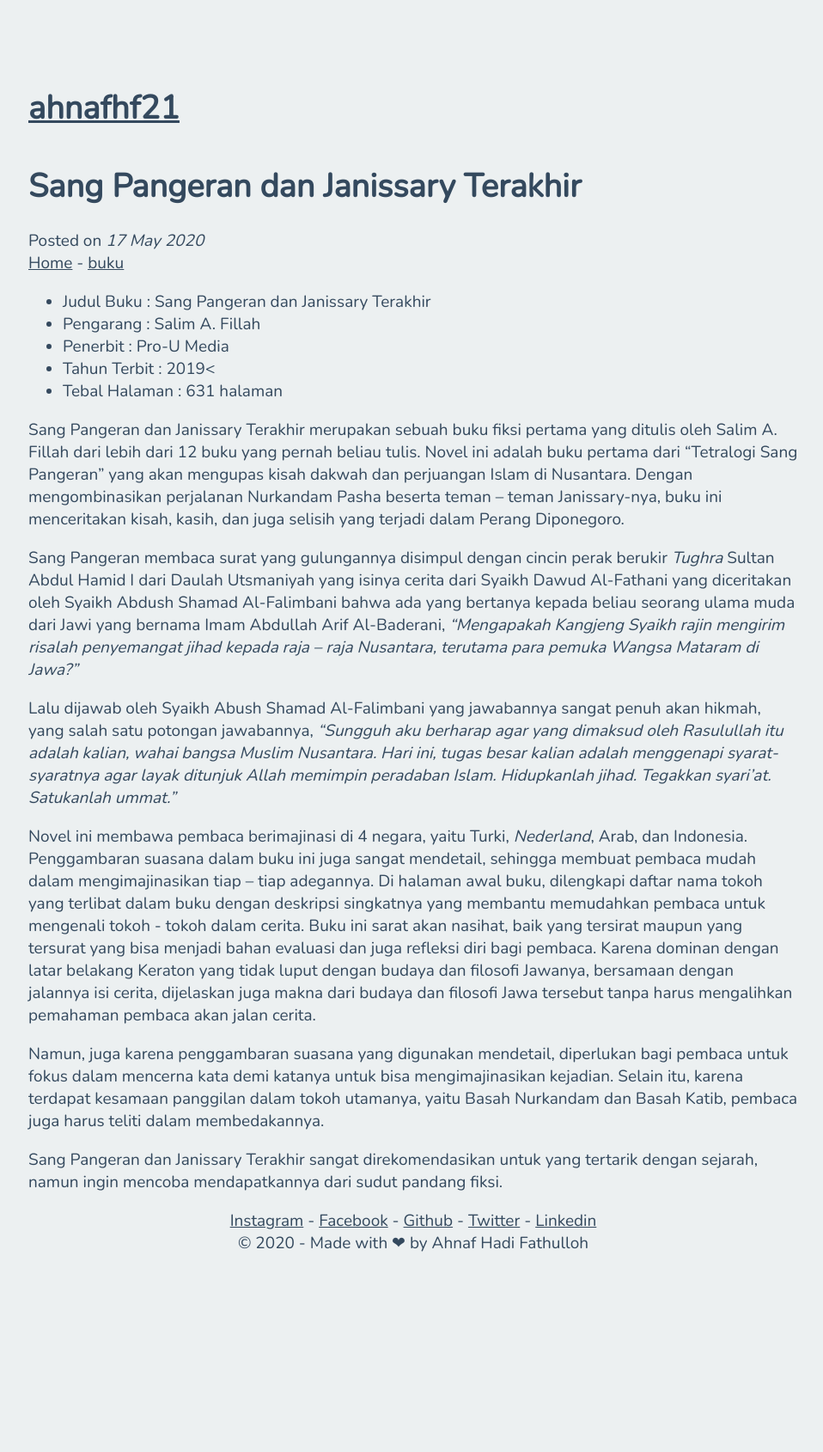
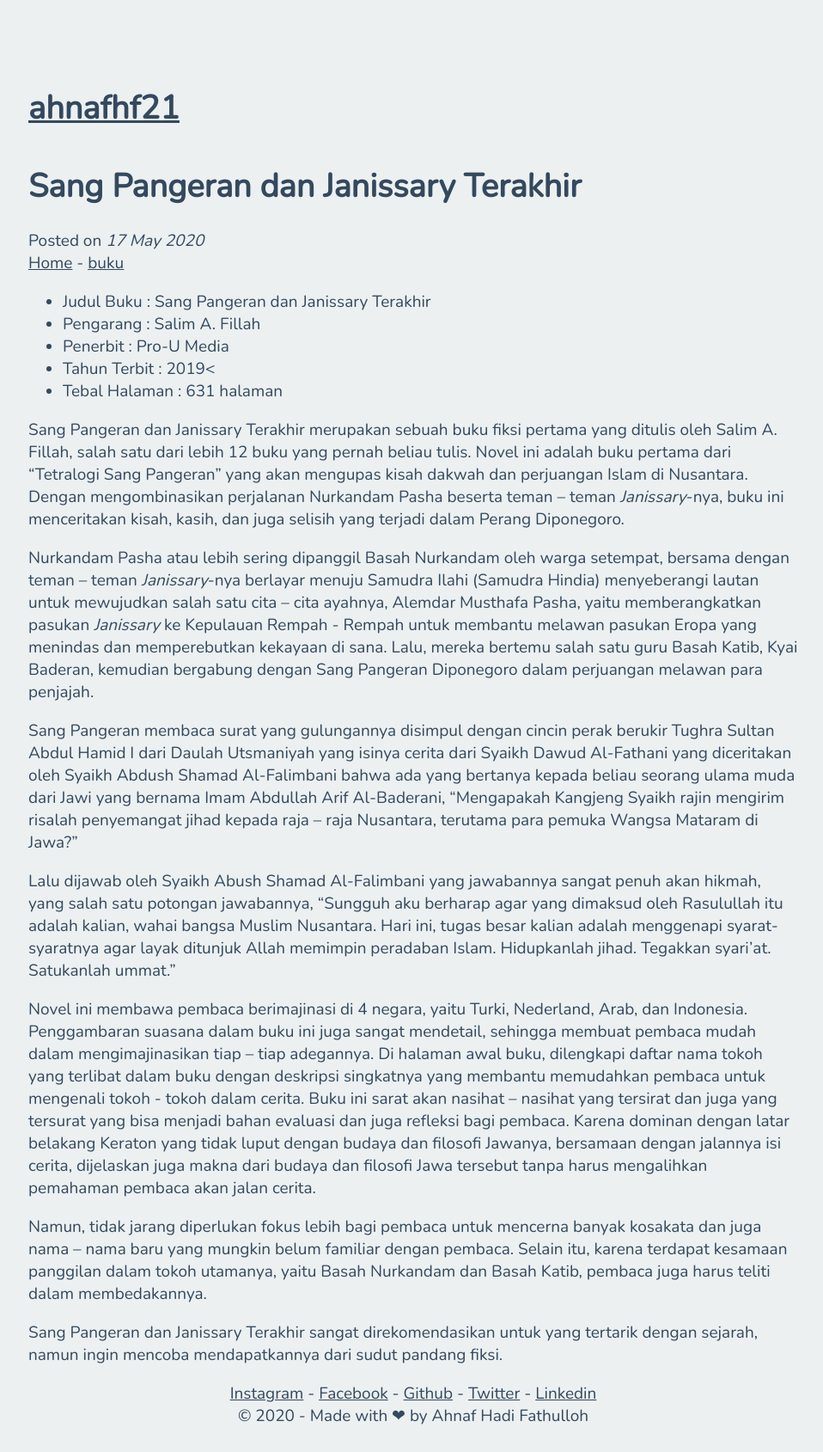
Before and after one commit to ahnafhf21/ahnafhf21.github.io, a Jekyll site: the page built from _posts/2020-05-18-sang-pangeran-dan-janissary-terakhir.markdown, in a window 1280 px wide. Shown: the whole page at 86% size, without its empty margins (159-1117 px from the left). Built offline with Jekyll 4.4.1, drawn with Linux system fonts in a browser that asks for light colours; before the commit the page ends 1488 px from its top, so only the background shows below that.

Commit message:
new changes

```diff
--- a/_posts/2020-05-18-sang-pangeran-dan-janissary-terakhir.markdown
+++ b/_posts/2020-05-18-sang-pangeran-dan-janissary-terakhir.markdown
@@ -12,14 +12,16 @@ tags: [blog, buku]
 - Tebal Halaman : 631 halaman
 
 
-Sang Pangeran dan Janissary Terakhir merupakan sebuah buku fiksi pertama yang ditulis oleh Salim A. Fillah dari lebih dari 12 buku yang pernah beliau tulis. Novel ini adalah buku pertama dari “Tetralogi Sang Pangeran” yang akan mengupas kisah dakwah dan perjuangan Islam di Nusantara. Dengan mengombinasikan perjalanan Nurkandam Pasha  beserta teman – teman Janissary-nya, buku ini menceritakan kisah, kasih, dan juga selisih yang terjadi dalam Perang Diponegoro.
+Sang Pangeran dan Janissary Terakhir merupakan sebuah buku fiksi pertama yang ditulis oleh Salim A. Fillah, salah satu dari lebih 12 buku yang pernah beliau tulis. Novel ini adalah buku pertama dari “Tetralogi Sang Pangeran” yang akan mengupas kisah dakwah dan perjuangan Islam di Nusantara. Dengan mengombinasikan perjalanan Nurkandam Pasha  beserta teman – teman *Janissary*-nya, buku ini menceritakan kisah, kasih, dan juga selisih yang terjadi dalam Perang Diponegoro.
 
-Sang Pangeran membaca surat yang gulungannya disimpul dengan cincin perak berukir *Tughra* Sultan Abdul Hamid I dari Daulah Utsmaniyah yang isinya cerita dari Syaikh Dawud Al-Fathani yang diceritakan oleh Syaikh Abdush Shamad Al-Falimbani bahwa ada yang bertanya kepada beliau seorang ulama muda dari Jawi yang bernama Imam Abdullah Arif Al-Baderani, *“Mengapakah Kangjeng Syaikh rajin mengirim risalah penyemangat jihad kepada raja – raja Nusantara, terutama para pemuka Wangsa Mataram di Jawa?”*
+Nurkandam Pasha atau lebih sering dipanggil Basah Nurkandam oleh warga setempat, bersama dengan teman – teman *Janissary*-nya berlayar menuju Samudra Ilahi (Samudra Hindia) menyeberangi lautan untuk mewujudkan salah satu cita – cita ayahnya, Alemdar Musthafa Pasha, yaitu memberangkatkan pasukan *Janissary* ke Kepulauan Rempah - Rempah untuk membantu melawan pasukan Eropa yang menindas dan  memperebutkan kekayaan di sana. Lalu, mereka bertemu salah satu guru Basah Katib, Kyai Baderan, kemudian bergabung dengan Sang Pangeran Diponegoro dalam perjuangan melawan para penjajah.
 
-Lalu dijawab oleh Syaikh Abush Shamad Al-Falimbani yang jawabannya sangat penuh akan hikmah, yang salah satu potongan jawabannya, *“Sungguh aku berharap agar yang dimaksud oleh Rasulullah itu adalah kalian, wahai bangsa Muslim Nusantara. Hari ini, tugas besar kalian adalah menggenapi syarat-syaratnya agar layak ditunjuk Allah memimpin peradaban Islam. Hidupkanlah jihad. Tegakkan syari’at. Satukanlah ummat.”*
+Sang Pangeran membaca surat yang gulungannya disimpul dengan cincin perak berukir Tughra Sultan Abdul Hamid I dari Daulah Utsmaniyah yang isinya cerita dari Syaikh Dawud Al-Fathani yang diceritakan oleh Syaikh Abdush Shamad Al-Falimbani bahwa ada yang bertanya kepada beliau seorang ulama muda dari Jawi yang bernama Imam Abdullah Arif Al-Baderani, “Mengapakah Kangjeng Syaikh rajin mengirim risalah penyemangat jihad kepada raja – raja Nusantara, terutama para pemuka Wangsa Mataram di Jawa?”
 
-Novel ini membawa pembaca berimajinasi di 4 negara, yaitu Turki, *Nederland*, Arab, dan Indonesia. Penggambaran suasana dalam buku ini juga sangat mendetail, sehingga membuat pembaca mudah dalam mengimajinasikan tiap – tiap adegannya. Di halaman awal buku, dilengkapi daftar nama tokoh yang terlibat dalam buku dengan deskripsi singkatnya yang membantu memudahkan pembaca untuk mengenali tokoh - tokoh dalam cerita. Buku ini sarat akan nasihat, baik yang tersirat maupun yang tersurat yang bisa menjadi bahan evaluasi dan juga refleksi diri bagi pembaca. Karena dominan dengan latar belakang Keraton yang tidak luput dengan budaya dan filosofi Jawanya, bersamaan dengan jalannya isi cerita, dijelaskan juga makna dari budaya dan filosofi Jawa tersebut tanpa harus mengalihkan pemahaman pembaca akan jalan cerita.
+Lalu dijawab oleh Syaikh Abush Shamad Al-Falimbani yang jawabannya sangat penuh akan hikmah, yang salah satu potongan jawabannya, “Sungguh aku berharap agar yang dimaksud oleh Rasulullah itu adalah kalian, wahai bangsa Muslim Nusantara. Hari ini, tugas besar kalian adalah menggenapi syarat-syaratnya agar layak ditunjuk Allah memimpin peradaban Islam. Hidupkanlah jihad. Tegakkan syari’at. Satukanlah ummat.”
 
-Namun, juga karena penggambaran suasana yang digunakan mendetail, diperlukan bagi pembaca untuk fokus dalam mencerna kata demi katanya untuk bisa mengimajinasikan kejadian. Selain itu, karena terdapat kesamaan panggilan dalam tokoh utamanya, yaitu Basah Nurkandam dan Basah Katib, pembaca juga harus teliti dalam membedakannya.
+Novel ini membawa pembaca berimajinasi di 4 negara, yaitu Turki, Nederland, Arab, dan Indonesia. Penggambaran suasana dalam buku ini juga sangat mendetail, sehingga membuat pembaca mudah dalam mengimajinasikan tiap – tiap adegannya. Di halaman awal buku, dilengkapi daftar nama tokoh yang terlibat dalam buku dengan deskripsi singkatnya yang membantu memudahkan pembaca untuk mengenali tokoh - tokoh dalam cerita. Buku ini sarat akan nasihat – nasihat yang tersirat dan juga yang tersurat yang bisa menjadi bahan evaluasi dan juga refleksi bagi pembaca. Karena dominan dengan latar belakang Keraton yang tidak luput dengan budaya dan filosofi Jawanya, bersamaan dengan jalannya isi cerita, dijelaskan juga makna dari budaya dan filosofi Jawa tersebut tanpa harus mengalihkan pemahaman pembaca akan jalan cerita.
+
+Namun, tidak jarang diperlukan fokus lebih bagi pembaca untuk mencerna banyak kosakata dan juga nama – nama baru yang mungkin belum familiar dengan pembaca. Selain itu, karena terdapat kesamaan panggilan dalam tokoh utamanya, yaitu Basah Nurkandam dan Basah Katib, pembaca juga harus teliti dalam membedakannya.
 
 Sang Pangeran dan Janissary Terakhir sangat direkomendasikan untuk yang tertarik dengan sejarah, namun ingin mencoba mendapatkannya dari sudut pandang fiksi.
```
